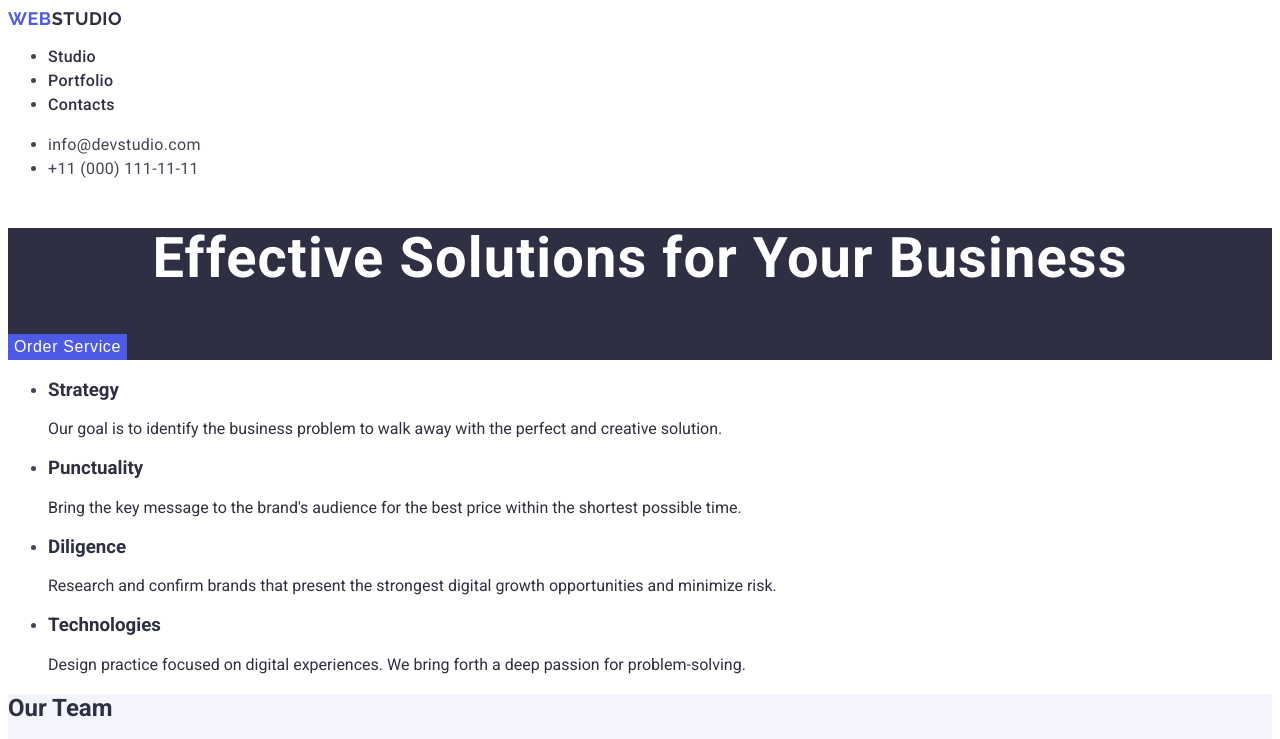
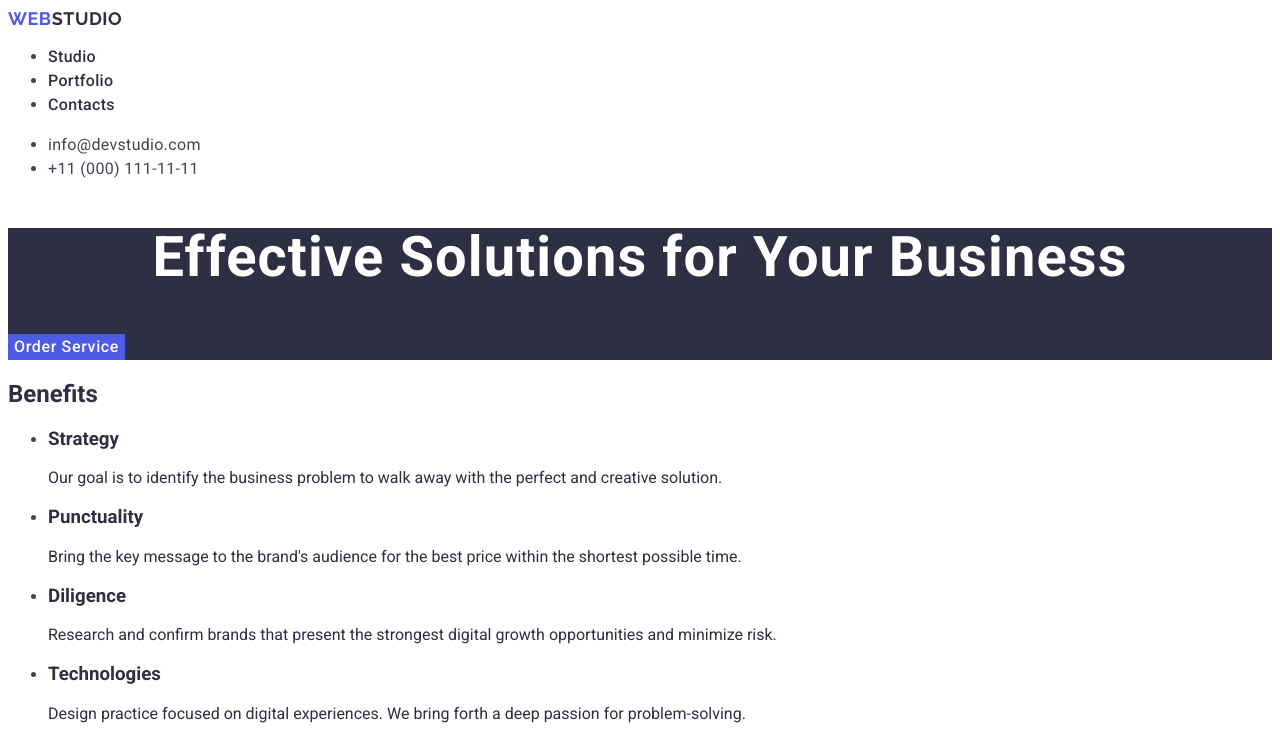
Before and after one commit to Matveentsev/goit-markup-hw-03, a plain HTML site: page index.html in a window 1280 px wide. Shown: the top 739 px of the page. Drawn offline with Linux system fonts and the light colour scheme.

Commit message:
update#4

```diff
--- a/css/styles.css
+++ b/css/styles.css
@@ -2,14 +2,6 @@ body {
   font-family: "Roboto", sans-serif;
   background-color: #fff;
   color: #434455;
-}
-h1 {
-  color: white;
-  font-size: 56px;
-  font-weight: 700;
-  line-height: 60px;
-  letter-spacing: 1.12px;
-  text-align: center;
 }
 h2,
 h3 {
@@ -67,15 +59,31 @@ p {
 .main-page {
   background-color: #2e2f42;
 }
-.main-page > button {
+/* #region main-page */
+.main-title {
+  color: white;
+  font-size: 56px;
+  font-weight: 700;
+  line-height: 1.07;
+  letter-spacing: 1.12px;
+  text-align: center;
+}
+.main-page .button {
   color: white;
   background-color: #4d5ae5;
   border: none;
+  cursor: pointer;
+  font-family: "Roboto", sans-serif;
   font-size: 16px;
   font-weight: 500;
   line-height: 24px;
   letter-spacing: 0.64px;
 }
+.button:hover,
+.botton:focus {
+  background-color: #404bbf;
+}
+/* #endregion */
 .team {
   background-color: #f4f4fd;
 }
--- a/index.html
+++ b/index.html
@@ -19,7 +19,7 @@
       <nav class="page-nav">
         <a class="logo-top" href="./index.html">Web<span>Studio</span></a>
         <ul>
-          <li><a class="nav" href="#studio">Studio</a></li>
+          <li><a class="nav" href="index.html">Studio</a></li>
           <li><a class="nav" href="#portfolio">Portfolio</a></li>
           <li><a class="nav" href="">Contacts</a></li>
         </ul>
@@ -43,14 +43,14 @@
     <main>
       <!--title and button-->
       <section class="main-page">
-        <h1>Effective Solutions for Your Business</h1>
+        <h1 class="main-title">Effective Solutions for Your Business</h1>
 
-        <button type="button">Order Service</button>
+        <button class="button" type="button">Order Service</button>
       </section>
 
       <!--title 2 and benefits-->
       <section>
-        <h2 hidden>Benefits</h2>
+        <h2>Benefits</h2>
 
         <ul>
           <li>
```
